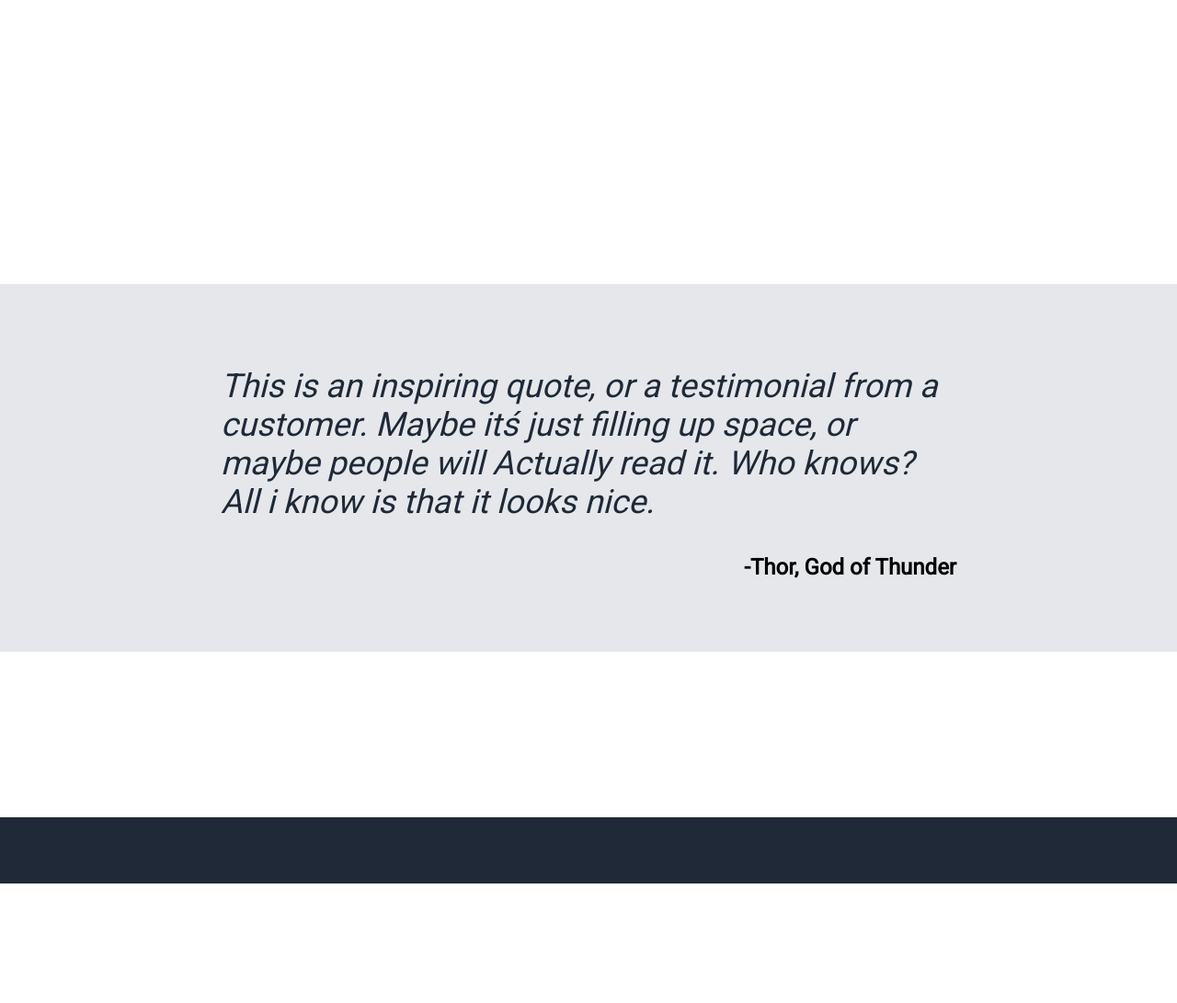
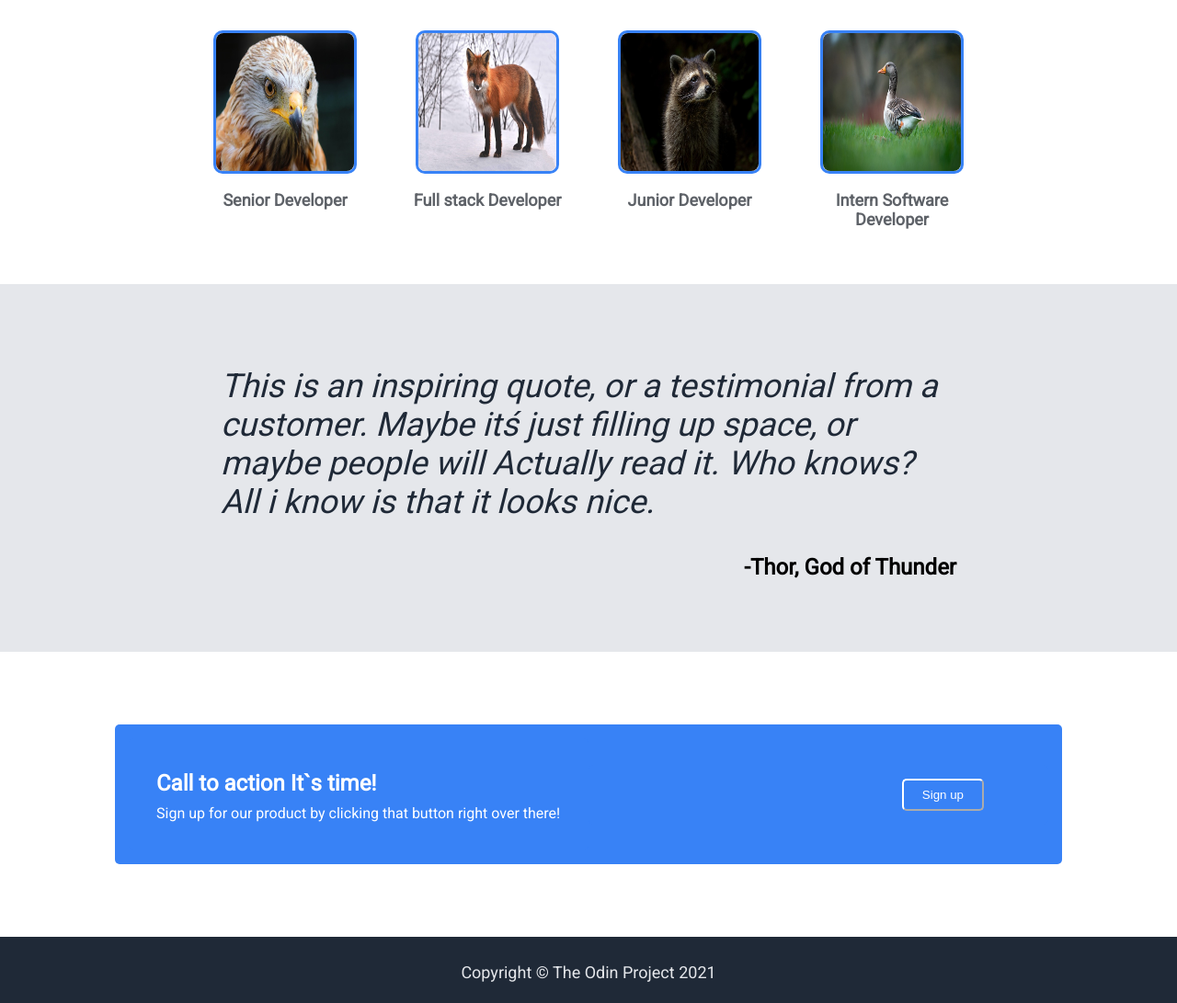
Before and after one commit to fsundstr/Landing-Page, a plain HTML site: page index.html in a window 1280 px wide. Shown: the part 561-1652 px from the top of the page at 92% size. Before the commit the page ends 1522 px from the top, so only its background shows below. Drawn offline with Linux system fonts and the light colour scheme.

Commit message:
Final work of the landing page done!

```diff
--- a/index.html
+++ b/index.html
@@ -38,7 +38,55 @@
         </div>
       </div>
     </div>
-    <div class="upperMiddle"><p>Some random information.</p></div>
+    <div class="upperMiddle">
+      <p>Some random information.</p>
+      <div class="midBoxContainer">
+        <div>
+          <div>
+            <img
+              src="img/buzzard.jpg"
+              height="150px"
+              width="150px"
+              alt="A picture of a buzzard"
+            />
+          </div>
+          <p>Senior Developer</p>
+        </div>
+        <div>
+          <div>
+            <img
+              src="img/fox.jpg"
+              height="150px"
+              width="150px"
+              alt="A picture of a fox"
+            />
+          </div>
+          <p>Full stack Developer</p>
+        </div>
+        <div>
+          <div>
+            <img
+              src="img/raccoon.jpg"
+              height="150px"
+              width="150px"
+              alt="A picture of a racoon"
+            />
+          </div>
+          <p>Junior Developer</p>
+        </div>
+        <div>
+          <div>
+            <img
+              src="img/duck.jpg"
+              height="150px"
+              width="150px"
+              alt="A picture of a duck"
+            />
+          </div>
+          <p>Intern Software Developer</p>
+        </div>
+      </div>
+    </div>
     <div class="lowerMiddle">
       <div class="textBox">
         <p class="quote">
@@ -50,8 +98,17 @@
       </div>
     </div>
     <div class="bottom">
-      <div></div>
+      <div>
+        <div class="bottomLeft">
+          <h2>Call to action It`s time!</h2>
+          <p>
+            Sign up for our product by clicking that button right over there!
+          </p>
+        </div>
+
+        <div class="bottomRight"><button>Sign up</button></div>
+      </div>
     </div>
-    <div class="footer"></div>
+    <div class="footer"><p>Copyright &copy; The Odin Project 2021</p></div>
   </body>
 </html>
--- a/style.css
+++ b/style.css
@@ -4,6 +4,7 @@ body{
     flex-direction: column;
     justify-content: space-evenly;
     font-family: 'Roboto', sans-serif;
+    flex: 1 1 auto;
 }
 
 
@@ -22,16 +23,19 @@ body{
     padding: 8px 0;
 }
 .links{
-    margin-right: 150px;
+    margin-right: 285px;
     padding: 8px 0;
+    font-size: 18px;
+    color: #F9FAF8;
+
 }
 
 a{
     margin-left: 7px;
+
 }
 .top .left{
     margin-left: 150px;
-    /*padding: 0 auto;*/
     width: 600px;
 }
 .top .left button{
@@ -39,14 +43,15 @@ a{
 }
 
 .top .right{
-    /*padding: 0 auto;*/
     width: 600px;
+
 
 }
 .placeholderIMG{
     width: 500px;
     height: 200px;
     background-color: gray;
+
 
 
     text-align: center;
@@ -68,6 +73,7 @@ a{
     margin: -10px;
     padding: 10px;
     box-sizing: border-box;
+    flex-shrink: 1;
 }
 
 h1{
@@ -76,7 +82,7 @@ h1{
     font-weight: 900;
 }
 
-.links, .heroSecondary{
+.links, .heroSecondary, .footer{
     font-size: 18px;
     color:#E5E7EB
 }
@@ -108,6 +114,36 @@ button{
     height: 400px;
 }
 
+.midBoxContainer{
+    display: flex;
+    justify-content: center;
+    gap: 20px;
+}
+.midBoxContainer div {
+    display: flex;
+    flex-direction: column;
+    align-items: center;
+    width: 200px;
+}
+
+.midBoxContainer div div{
+    border-radius: 10px;
+    border-color: #3882F6;
+    border-style: solid;
+
+    width: 150px;
+    height: 150px;
+
+}
+img{
+    border-radius: 8px;
+}
+.midBoxContainer div p{
+    font-size: 18px;
+    color:#5e6268;
+
+}
+
 .upperMiddle p{
     font-size: 36px;
     color: #1F2937;
@@ -118,7 +154,6 @@ button{
     flex-grow: 2;
     height: 400px;
     background-color: #E5E7EB;
-    /*text-align: center;*/
     margin: -10px;
     display: flex;
 }
@@ -142,5 +177,57 @@ button{
 
 .bottom{
     flex-grow: 2;
-    height: 200px;
+    height: 350px;
+    margin: -10px;
+    display: flex;
+
+
 }
+
+.bottom div{
+    margin: auto;
+    background-color: #3882F6;
+    border-radius: 5px;
+    color: white;
+    display: flex;
+    padding: 15px;
+    width: 1000px;
+
+
+}
+
+.bottom div .bottomLeft{
+    display: flex;
+    flex-direction: column;
+    padding: 15px 30px;
+
+}
+
+
+.bottom div .bottomLeft h2{
+
+
+}
+
+.bottom div .bottomLeft p{
+    margin-top: -10px;
+
+}
+.bottom div .bottomRight{
+    padding: 15px 30px;
+    justify-self: flex-end;
+    display: flex;
+}
+.bottom div .bottomRight button{
+    border-color: white;
+    margin-left: auto;
+    margin-right: 40px;
+    /*border-style: solid;*/
+
+}
+
+
+.footer{
+    text-align: center;
+
+}
```
Also changed, not shown: img/buzzard.jpg (added), img/duck.jpg (added), img/fox.jpg (added), img/raccoon.jpg (added), 1 other file.
